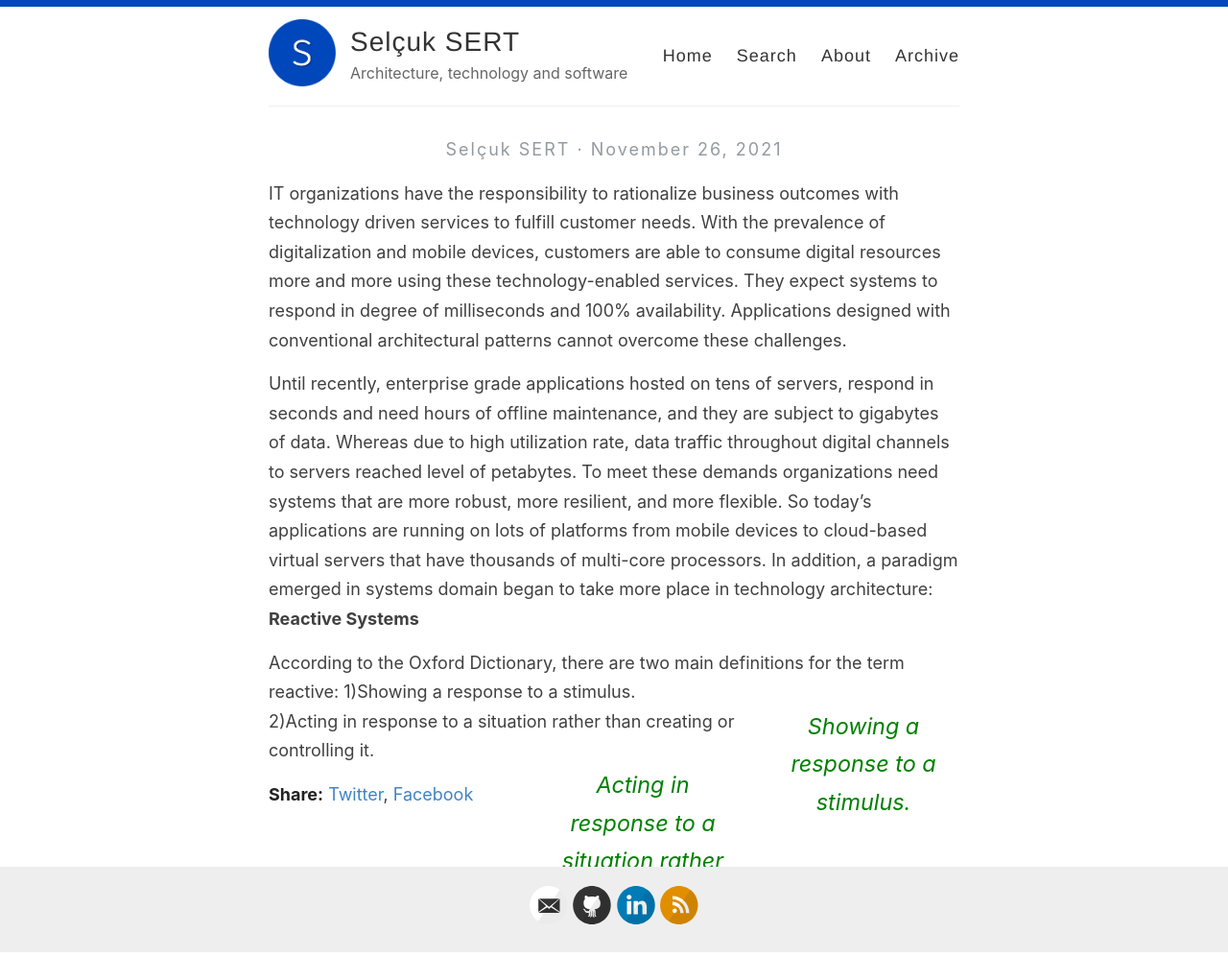
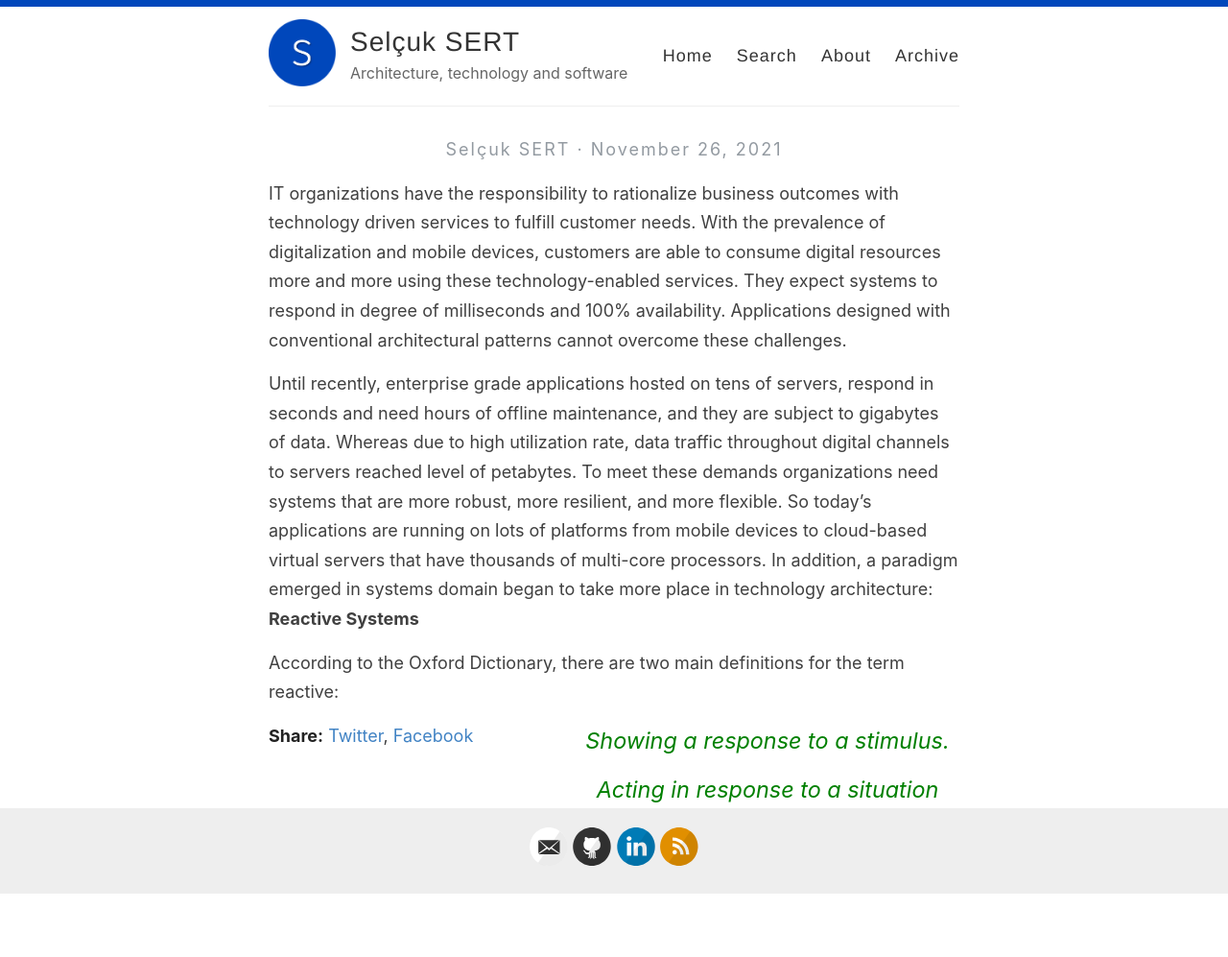
Before and after one commit to selcuksert/selcuksert.github.io, a Jekyll site: the page built from _posts/2021-11-26-reactive-programming.md, in a window 1280 px wide. Shown: the whole page at 96% size. Built offline with Jekyll 4.4.1, drawn with Linux system fonts in a browser that asks for light colours; our own code applies the rules of GitHub Pages for plain Markdown files; after the commit the page ends 932 px from its top, so only the background shows below that.

Commit message:
Quote update

```diff
--- a/_includes/pullquote.html
+++ b/_includes/pullquote.html
@@ -1 +1 @@
-{{ include.quote }}<span data-pullquote="{{ include.quote }}"></span>
+<p><span data-pullquote="{{ include.quote }}"></span></p>
--- a/_posts/2021-11-26-reactive-programming.md
+++ b/_posts/2021-11-26-reactive-programming.md
@@ -9,5 +9,5 @@ IT organizations have the responsibility to rationalize business outcomes with t
 Until recently, enterprise grade applications hosted on tens of servers, respond in seconds and need hours of offline maintenance, and they are subject to gigabytes of data. Whereas due to high utilization rate, data traffic throughout digital channels to servers reached level of petabytes. To meet these demands organizations need systems that are more robust, more resilient, and more flexible. So today’s applications are running on lots of platforms from mobile devices to cloud-based virtual servers that have thousands of multi-core processors. In addition, a paradigm emerged in systems domain began to take more place in technology architecture: **Reactive Systems**
 
 According to the Oxford Dictionary, there are two main definitions for the term reactive:
-1){% include pullquote.html quote="Showing a response to a stimulus." %}
-2){% include pullquote.html quote="Acting in response to a situation rather than creating or controlling it." %}
+{% include pullquote.html quote="Showing a response to a stimulus." %}
+{% include pullquote.html quote="Acting in response to a situation rather than creating or controlling it." %}
--- a/assets/style.scss
+++ b/assets/style.scss
@@ -167,7 +167,7 @@ span[data-pullquote] {
 span[data-pullquote]:before {
   content: attr(data-pullquote);
   float: right;
-  width: 200px;
+  width: 400px;
   margin: 0 0 0.5em 30px;
   padding: 0 -5% 0 0;
   font-size: 1.3em;
```
